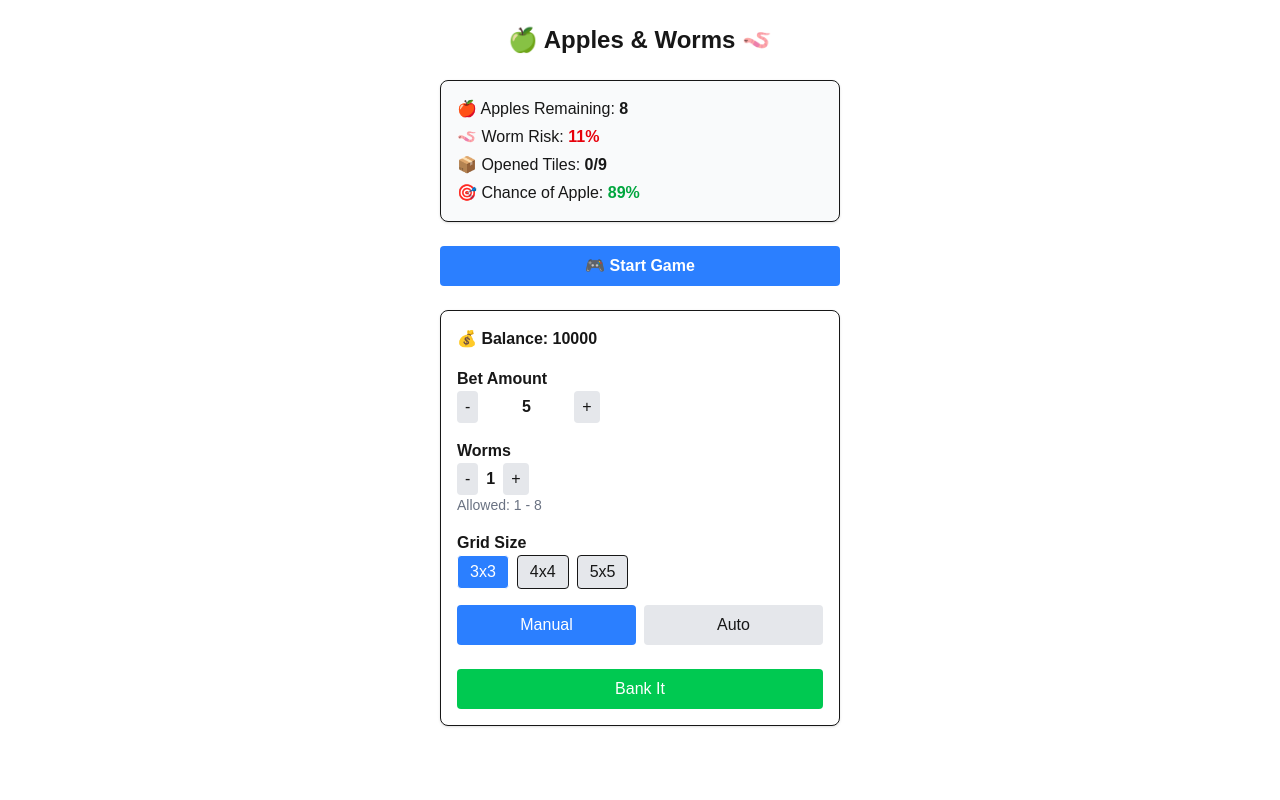
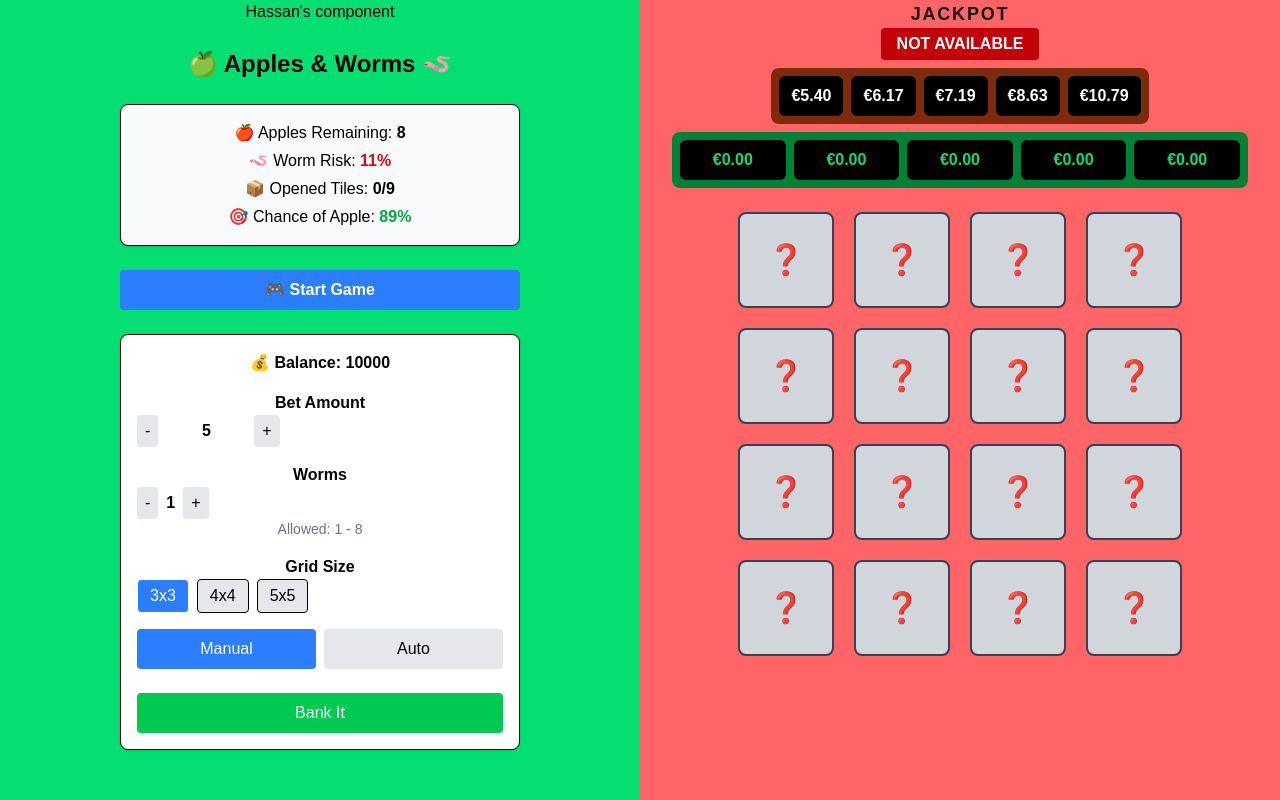
Before and after one commit to Hasan-Itani/apples-worms-game, a Next.js app: page / in a window 1280 px wide. Built offline with nearby package versions, Linux system fonts and the light colour scheme.

Commit message:
test kandaa

```diff
--- /dev/null
+++ b/app/components/boxes.jsx
@@ -0,0 +1,88 @@
+"use client";
+import { useState } from "react";
+
+export default function Boxes() {
+  const generateBombs = (count = 2) => {
+    const positions = new Set();
+    while (positions.size < count) {
+      positions.add(Math.floor(Math.random() * 16));
+    }
+    return [...positions];
+  };
+
+  const [grid, setGrid] = useState(Array(16).fill("❓"));
+  const [bombs, setBombs] = useState(generateBombs);
+  const [score, setScore] = useState(0);
+
+  const resetGame = () => {
+    setGrid(Array(16).fill("❓"));
+    setBombs(generateBombs());
+    setScore(0);
+  };
+
+  const handleClick = (index) => {
+    if (grid[index] !== "❓") return;
+
+    const newGrid = [...grid];
+    if (bombs.includes(index)) {
+      newGrid[index] = "💣";
+      setGrid(newGrid);
+      setTimeout(() => {
+        alert(`game over, lets try again (should be modal): ${score} 🍎`);
+        resetGame();
+      }, 300);
+    } else {
+      newGrid[index] = "🍎";
+      setGrid(newGrid);
+      setScore((prev) => prev + 1);
+    }
+  };
+
+  return (
+    <div className="flex flex-col items-center gap-6 align-center">
+      <div className="flex flex-col items-center gap-2 w-full max-w-xl">
+        <div className="text-center">
+          <h2 className="text-lg font-bold tracking-widest">JACKPOT</h2>
+          <div className="bg-red-700 text-white font-bold px-4 py-1 rounded">
+            NOT AVAILABLE
+          </div>
+        </div>
+
+        <div className="flex justify-center gap-2 bg-orange-900 p-2 rounded-lg">
+          {["€5.40", "€6.17", "€7.19", "€8.63", "€10.79"].map((amount, i) => (
+            <div
+              key={i}
+              className="bg-black text-white px-3 py-2 rounded-md font-bold"
+            >
+              {amount}
+            </div>
+          ))}
+        </div>
+
+        <div className="flex justify-center gap-2 bg-green-700 p-2 rounded-lg w-full">
+          {["€0.00", "€0.00", "€0.00", "€0.00", "€0.00"].map((amount, i) => (
+            <div
+              key={i}
+              className="bg-black text-green-400 px-3 py-2 rounded-md font-bold w-full text-center"
+            >
+              {amount}
+            </div>
+          ))}
+        </div>
+      </div>
+
+      <div className="grid grid-cols-4 gap-x-5 gap-y-5 w-[320px] w-max">
+        {grid.map((cell, index) => (
+          <div
+            key={index}
+            onClick={() => handleClick(index)}
+            className={`w-24 h-24 flex items-center justify-center border-2 border-gray-700 rounded-lg text-3xl cursor-pointer transition
+              ${cell === "❓" ? "bg-gray-300 hover:bg-gray-400" : "bg-white"}`}
+          >
+            {cell}
+          </div>
+        ))}
+      </div>
+    </div>
+  );
+}
--- a/app/page.js
+++ b/app/page.js
@@ -2,11 +2,16 @@
 import { useGameLogic } from "./hooks/useGameLogic";
 import GameStats from "./components/GameStats";
 import BetControls from "./components/BetControls";
+import Boxes from "./components/boxes";
 
 export default function HomePage() {
   const game = useGameLogic();
 
   return (
+    <div className="w-screen h-screen">
+      <div className="grid grid-cols-2 w-screen h-screen">
+                <div className="bg-green-400 text-center text-black">
+                  <h1 className="text-center">Hassan's component</h1>
                   <div className="max-w-md mx-auto p-6 space-y-6">
                     <h1 className="text-2xl font-bold text-center">🍏 Apples & Worms 🪱</h1>
 
@@ -37,5 +42,11 @@ export default function HomePage() {
                       maxWorms={game.maxWorms}
                     />
                   </div>
+                </div>
+                <div className="bg-red-400">
+                  <Boxes />
+                </div>
+      </div>
+    </div>
   );
 }
```
Also changed, not shown: package.json (+6 -4 lines), 1 other file (tests, documents, lock files or other folders). Lines whose indentation alone changed are shown as unchanged.
